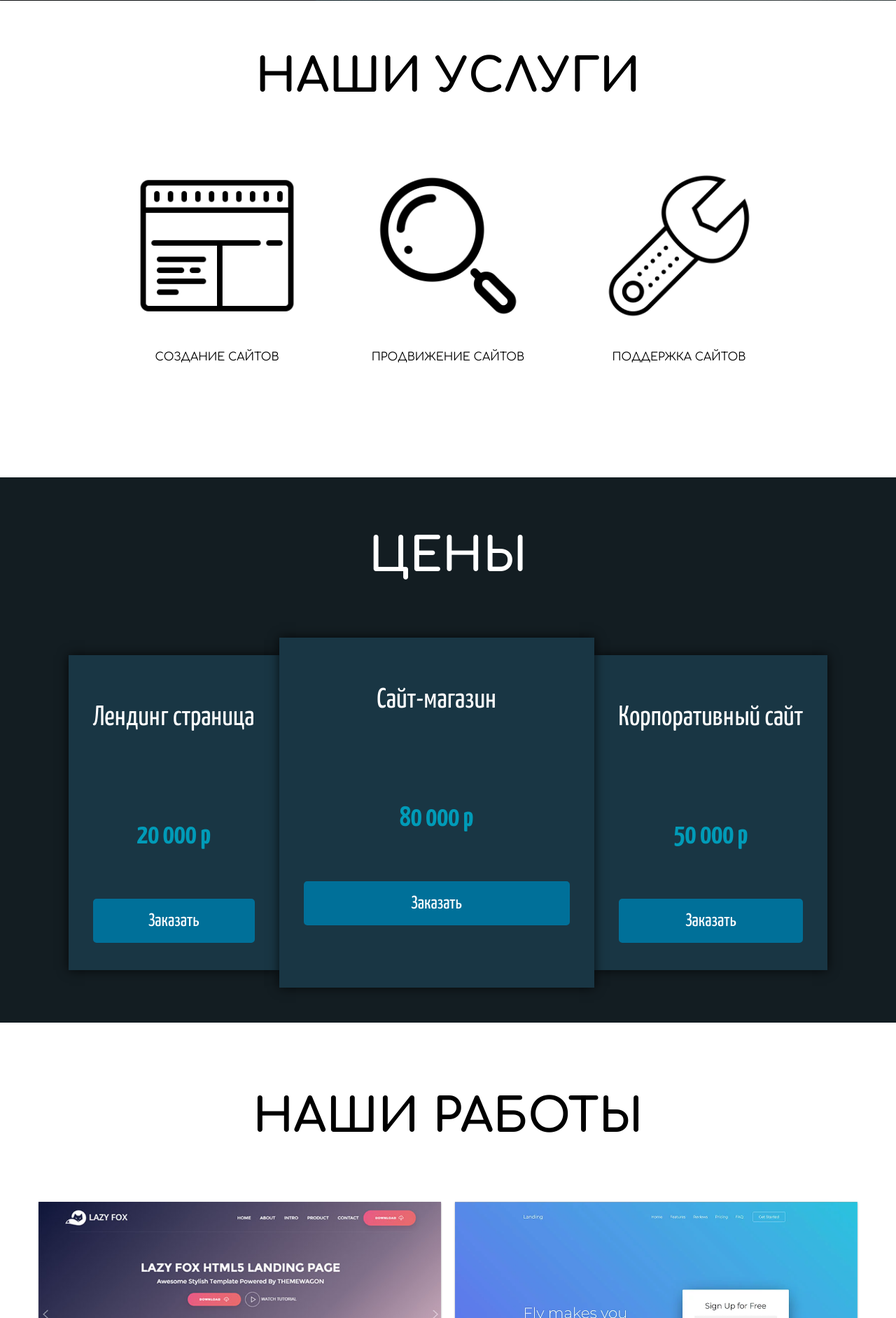
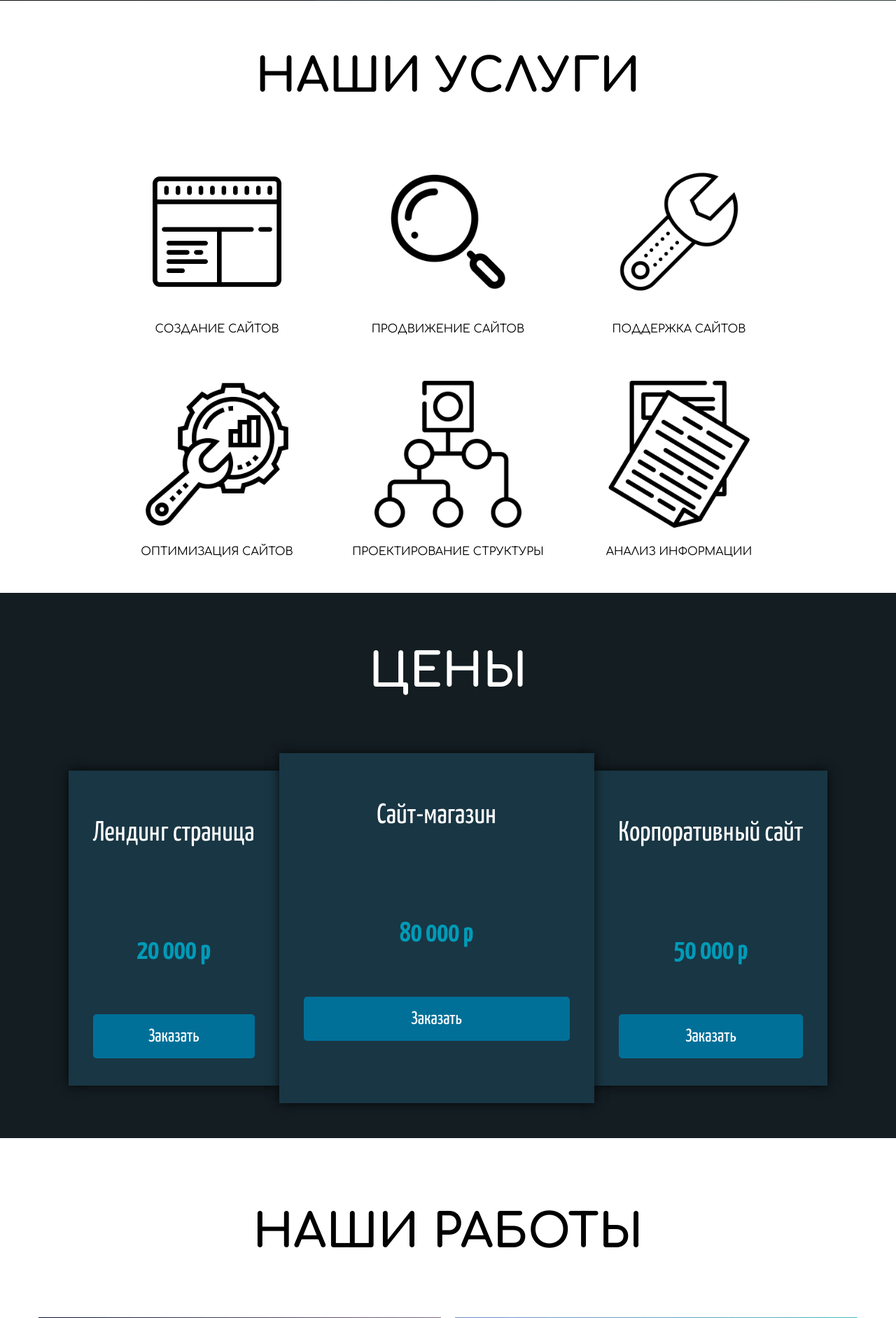
Before and after one commit to Sof7ik/web-std, a PHP site: page /partOfPage.html in a window 1280 px wide. Shown: the part 799-2682 px from the top of the page at 70% size. Run offline with PHP 8.4, Linux system fonts and the light colour scheme.

Commit message:
added УСЛУГИ and fix vanya

```diff
--- a/partOfPage.html
+++ b/partOfPage.html
@@ -75,6 +75,21 @@
                 <div class="usluga">
                     <img src="./img/icons/support.png">
                     <p>ПОДДЕРЖКА САЙТОВ</p>
+                </div>
+            </div>
+
+            <div class="uslugi" style="padding-top: 65px;">
+                <div class="usluga">
+                    <img src="./img/icons/optimization.png">
+                    <p>ОПТИМИЗАЦИЯ САЙТОВ</p>
+                </div>
+                <div class="usluga">
+                    <img src="./img/icons/organization.png">
+                    <p>ПРОЕКТИРОВАНИЕ СТРУКТУРЫ</p>
+                </div>
+                <div class="usluga">
+                    <img src="./img/icons/content.png">
+                    <p>АНАЛИЗ ИНФОРМАЦИИ</p>
                 </div>
             </div>
         </div>
--- a/styles/general.css
+++ b/styles/general.css
@@ -59,7 +59,7 @@ div.container
 	width: 100%;
 	min-width: 320px;
 	max-width: 1440px;
-	min-height: 70vh;
+	/* min-height: 70vh; */
 	margin: 0 auto;
 	padding: 0 50px;
 }
--- a/styles/our-team.css
+++ b/styles/our-team.css
@@ -9,6 +9,11 @@ section.our-team
 section.our-team > .container
 {
 	overflow: hidden;
+}
+
+section.our-team .members .swiper-slide
+{
+	max-width: 600px;
 }
 
 section.our-team h1.section-title
--- a/styles/usligi.css
+++ b/styles/usligi.css
@@ -21,7 +21,7 @@
 .usluga img
 {
 	width: 250px;
-	height: 250px;
+	height: 210px;
 	margin: 0 auto;
 	margin-bottom: 25px;
 }
```
Also changed, not shown: img/icons/content.png (added), img/icons/optimization.png (added), img/icons/organization.png (added).
